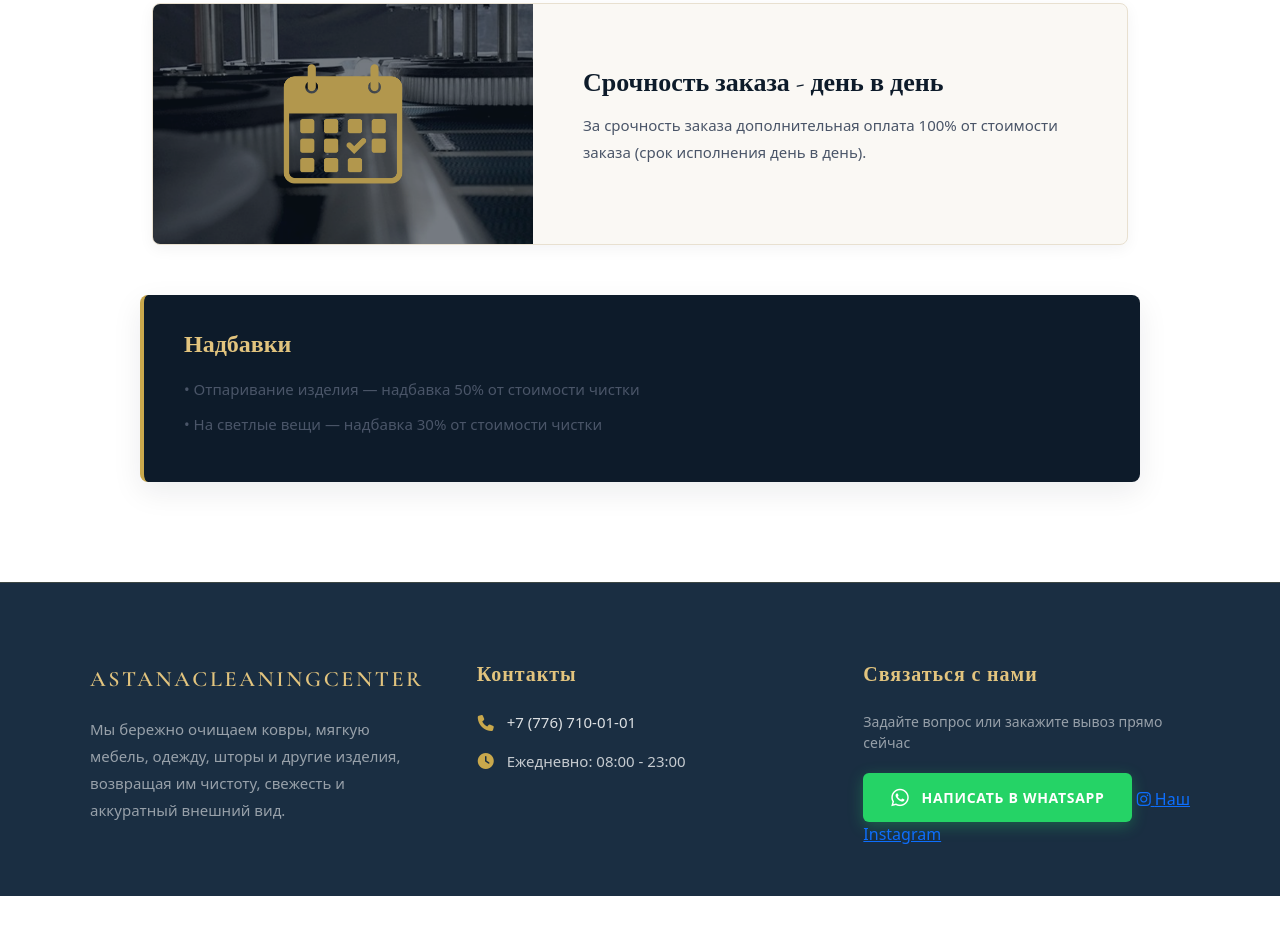
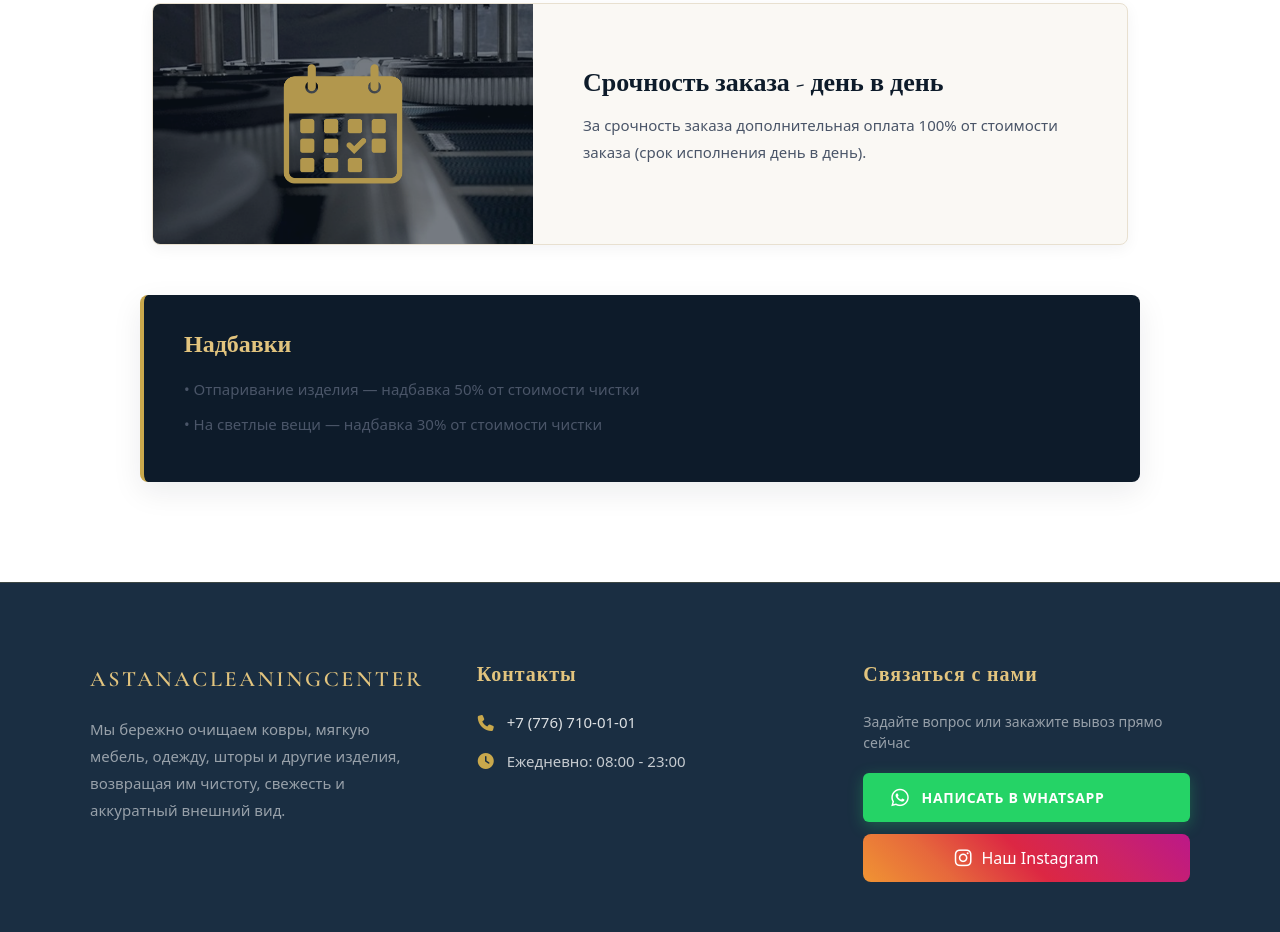
Before and after one commit to Asemkass/astanaclean, a plain HTML site: page index.html in a window 1280 px wide. Shown: the part 6693-7625 px from the top of the page. Before the commit the page ends 7589 px from the top, so only its background shows below. Drawn offline with nearby package versions, Linux system fonts and the light colour scheme.

Commit message:
Update style.css

```diff
--- a/css/style.css
+++ b/css/style.css
@@ -1352,3 +1352,37 @@ footer {
   .footer-col { text-align: center; }
   .contact-list li { justify-content: center; }
 }
+
+/* Контейнер для кнопок в подвале */
+.footer-socials {
+  display: flex;
+  flex-direction: column;
+  gap: 12px; /* Расстояние между кнопками */
+  margin-top: 15px;
+}
+
+/* Стили для кнопки Instagram */
+.instagram-btn {
+  display: inline-flex;
+  align-items: center;
+  justify-content: center;
+  gap: 10px;
+  /* Фирменный градиент Instagram */
+  background: linear-gradient(45deg, #f09433 0%, #e6683c 25%, #dc2743 50%, #cc2366 75%, #bc1888 100%);
+  color: #ffffff;
+  padding: 12px 20px;
+  border-radius: 8px; /* Округлость углов (настройте под whatsapp-btn, если там другая) */
+  text-decoration: none;
+  font-weight: 500;
+  transition: all 0.3s ease;
+}
+
+.instagram-btn:hover {
+  transform: translateY(-2px);
+  color: #ffffff;
+  box-shadow: 0 4px 10px rgba(204, 35, 102, 0.4);
+}
+
+.instagram-btn i {
+  font-size: 1.2rem;
+}
```
